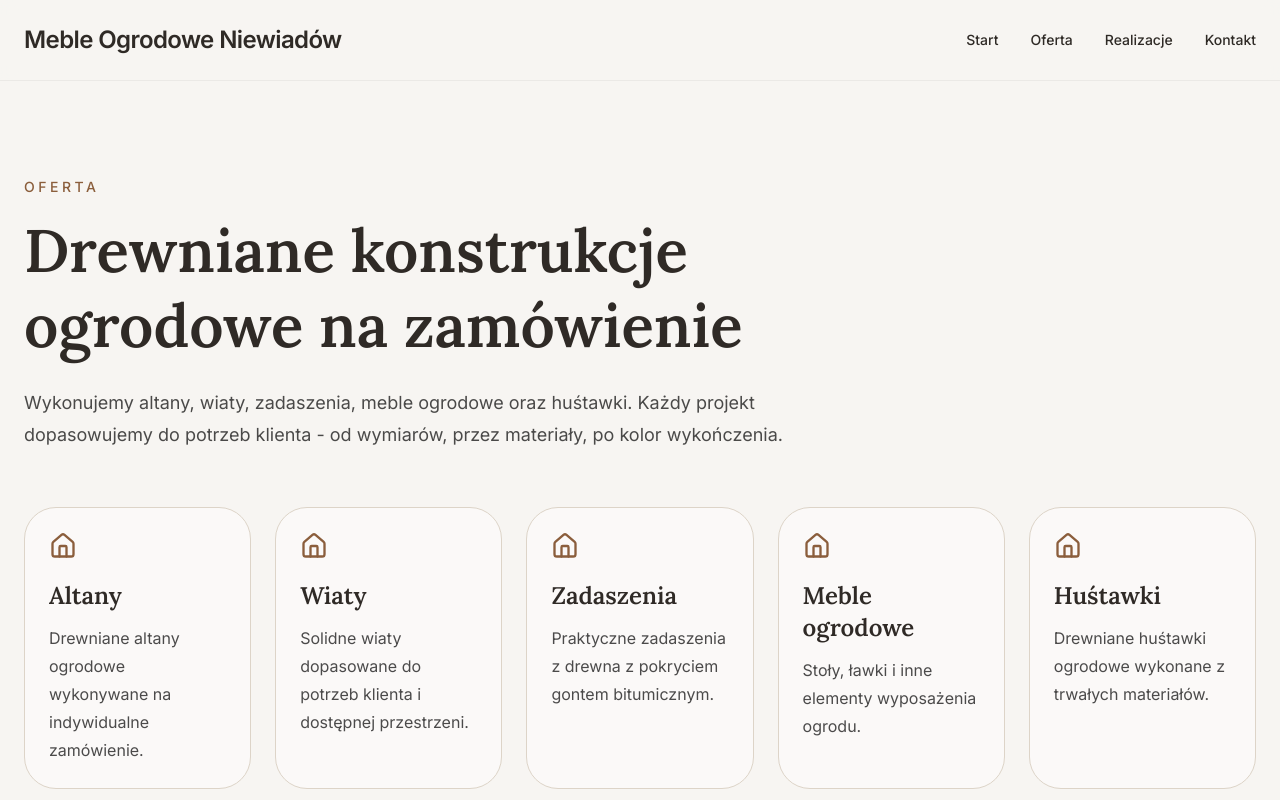
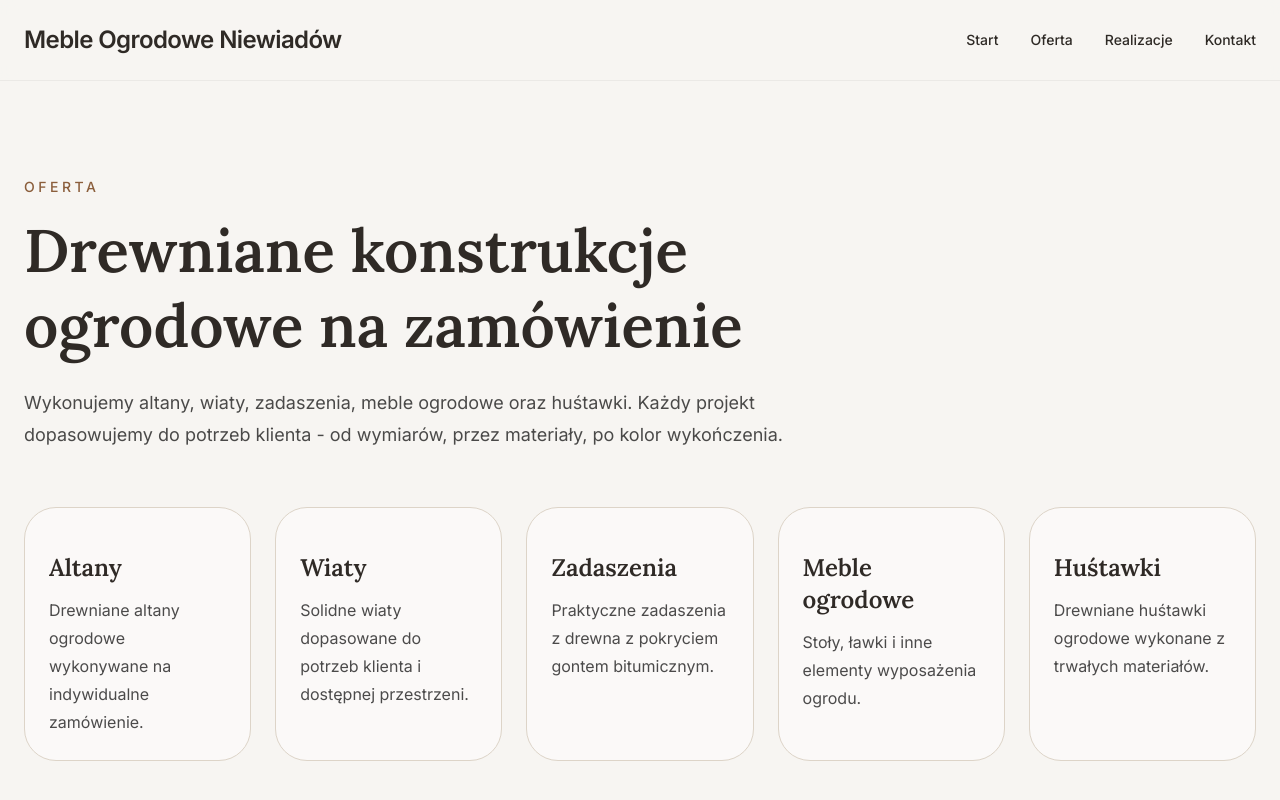
Before and after one commit to Kotvitz/meble-ogrodowe-niewiadow, a Next.js app: page /oferta in a window 1280 px wide. Shown: the top 800 px of the page. Built offline with nearby package versions, Linux system fonts and the light colour scheme.

Commit message:
refactor: remove icons from services section layout

```diff
--- a/components/ServicesPageContent.tsx
+++ b/components/ServicesPageContent.tsx
@@ -61,11 +61,6 @@ export default function ServicesPageContent() {
                 backgroundColor: "rgba(255,255,255,0.4)",
               }}
             >
-              <Home
-                className="size-7"
-                style={{ color: "var(--primary)" }}
-                aria-hidden="true"
-              />
 
               <h2 className="mt-5 text-2xl font-semibold">{service.title}</h2>
 
```
